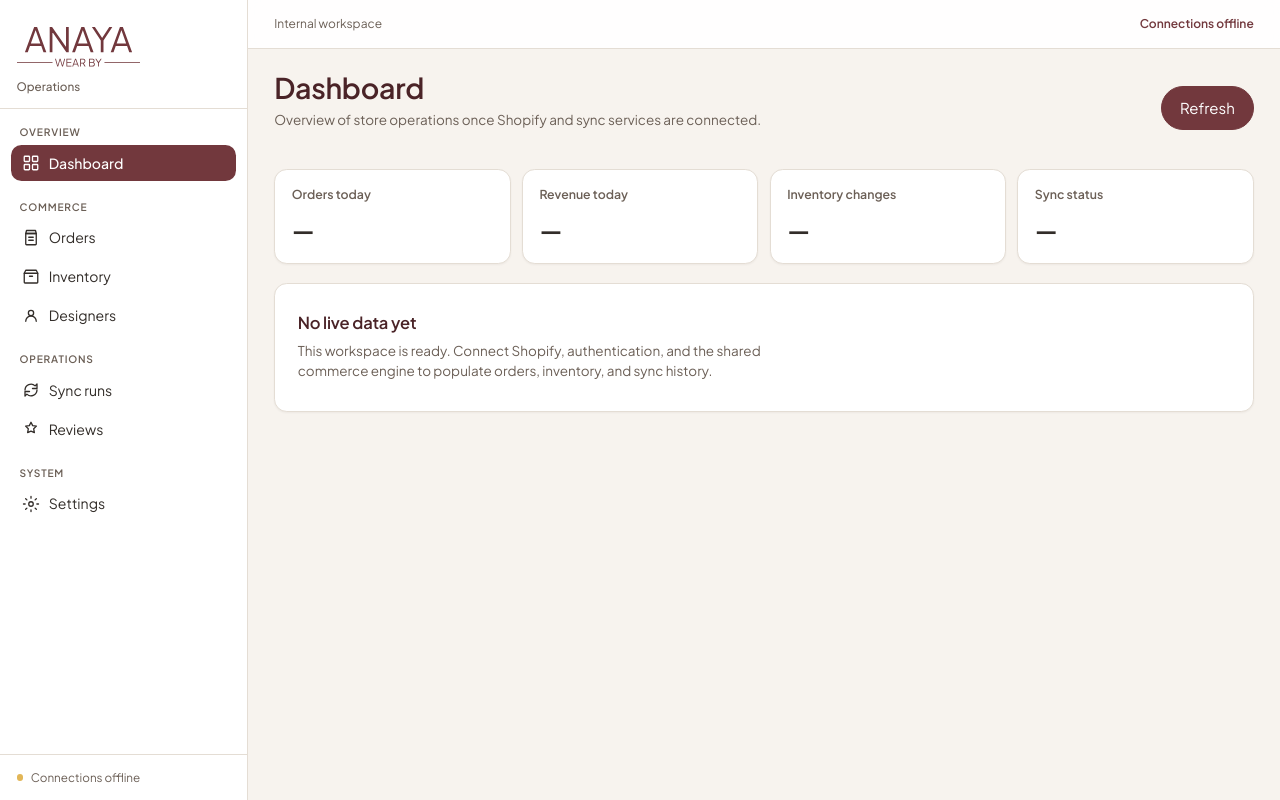
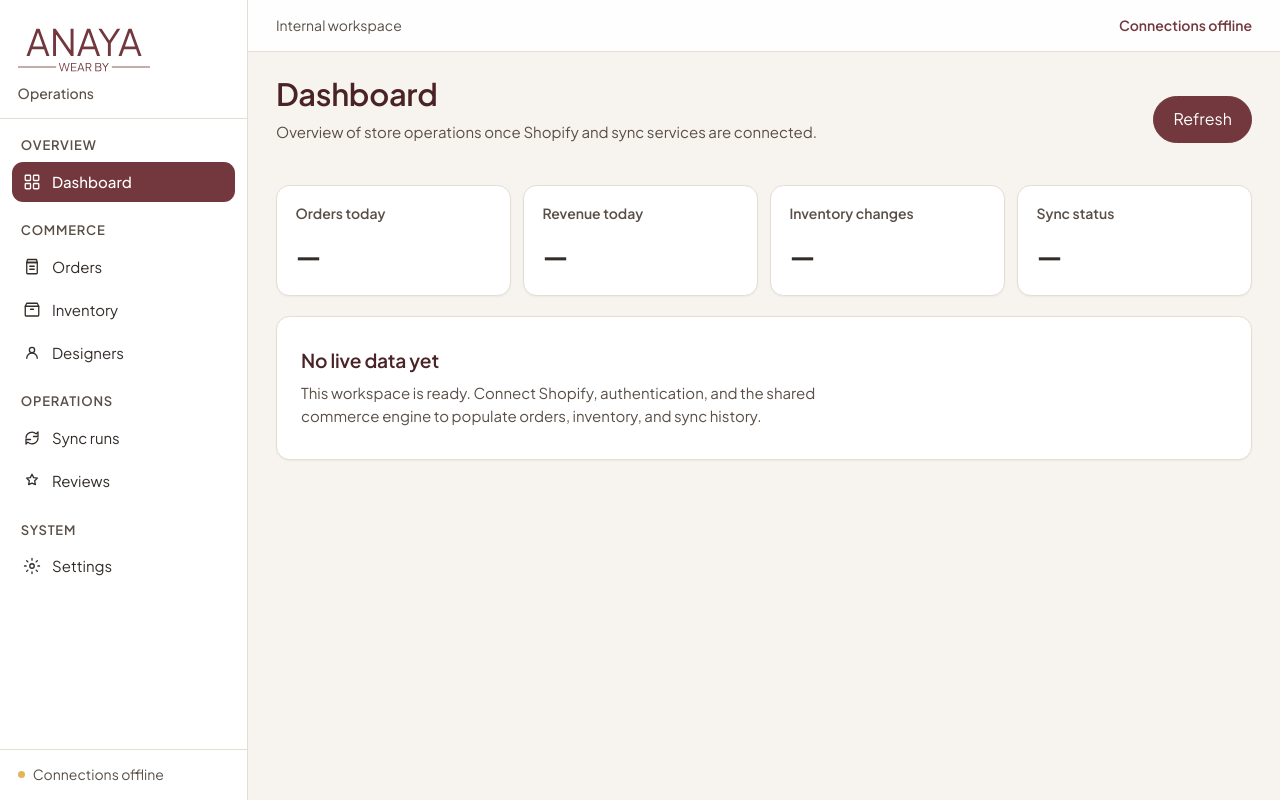
Before and after one commit to wear-by-anaya/commerce-platform, a Next.js app: page / in a window 1280 px wide. Built offline with nearby package versions, Linux system fonts and the light colour scheme.

Commit message:
fix: improve text size and contrast for readability
Co-authored-by: Cursor <cursoragent@cursor.com>

```diff
--- a/src/app/globals.css
+++ b/src/app/globals.css
@@ -2,9 +2,10 @@
   --bg: #f7f3ee;
   --surface: #ffffff;
   --ink: #322d29;
-  --muted: #6b5f56;
+  /* Darker taupe for ~4.5:1+ on cream/white */
+  --muted: #5a4f47;
   --line: #e4ddd4;
-  --line-strong: #d1c7bd;
+  --line-strong: #b8aea3;
   --sidebar: #ffffff;
   --sidebar-ink: #322d29;
   --accent: #72383d;
@@ -13,6 +14,11 @@
   --danger: #b42318;
   --warning: #b54708;
   --font-sans-family: var(--font-sans), "Plus Jakarta Sans", ui-sans-serif, system-ui, sans-serif;
+  --text-body: 1rem;
+  --text-secondary: 0.9375rem;
+  --text-small: 0.875rem;
+  --text-label: 0.8125rem;
+  --leading-body: 1.55;
   --radius: 999px;
   --radius-lg: 0.85rem;
   --shadow: 0 1px 2px rgba(50, 45, 41, 0.05);
@@ -28,9 +34,11 @@ body {
   background: var(--bg);
   color: var(--ink);
   font-family: var(--font-sans-family);
-  font-size: 0.9375rem;
-  line-height: 1.5;
+  font-size: var(--text-body);
+  line-height: var(--leading-body);
   font-weight: 400;
+  -webkit-font-smoothing: antialiased;
+  text-rendering: optimizeLegibility;
 }
 
 * {
@@ -52,7 +60,7 @@ h3 {
   font-family: var(--font-sans-family);
   font-weight: 600;
   letter-spacing: -0.01em;
-  line-height: 1.15;
+  line-height: 1.2;
   margin: 0;
   color: #4a2327;
 }
--- a/src/components/AppShell.module.css
+++ b/src/components/AppShell.module.css
@@ -53,9 +53,9 @@
 
 .brandName {
   margin: 0;
-  font-size: 0.78rem;
+  font-size: var(--text-small);
   font-weight: 700;
-  letter-spacing: 0.12em;
+  letter-spacing: 0.1em;
   text-transform: uppercase;
   color: var(--accent);
   line-height: 1.2;
@@ -64,7 +64,7 @@
 .brandProduct,
 .brandProductInline {
   margin: 0;
-  font-size: 0.78rem;
+  font-size: var(--text-small);
   color: var(--muted);
   font-weight: 500;
 }
@@ -100,9 +100,9 @@
 
 .groupLabel {
   margin: 0 0 0.4rem 0.55rem;
-  font-size: 0.68rem;
+  font-size: var(--text-label);
   font-weight: 600;
-  letter-spacing: 0.08em;
+  letter-spacing: 0.06em;
   text-transform: uppercase;
   color: var(--muted);
 }
@@ -120,11 +120,12 @@
   grid-template-columns: 1.1rem 1fr auto;
   align-items: center;
   gap: 0.7rem;
-  min-height: 2.4rem;
-  padding: 0.45rem 0.7rem;
+  min-height: 2.5rem;
+  padding: 0.5rem 0.7rem;
   border-radius: 0.7rem;
   text-decoration: none;
   color: var(--sidebar-ink);
+  font-size: var(--text-secondary);
   transition: background 0.25s var(--ease), color 0.25s var(--ease);
 }
 
@@ -156,7 +157,7 @@
   padding: 0.9rem 1.1rem;
   border-top: 1px solid var(--line);
   color: var(--muted);
-  font-size: 0.78rem;
+  font-size: var(--text-small);
 }
 
 .dot {
@@ -190,7 +191,7 @@
 .topHint,
 .topStatus {
   margin: 0;
-  font-size: 0.8rem;
+  font-size: var(--text-small);
   color: var(--muted);
 }
 
@@ -224,9 +225,9 @@
   align-items: center;
   gap: 0.55rem;
   min-width: 0;
-  font-size: 0.78rem;
+  font-size: var(--text-small);
   font-weight: 700;
-  letter-spacing: 0.1em;
+  letter-spacing: 0.08em;
   text-transform: uppercase;
   color: var(--accent);
 }
--- a/src/components/EmptyState.module.css
+++ b/src/components/EmptyState.module.css
@@ -7,12 +7,13 @@
 }
 
 .title {
-  font-size: 1.1rem;
+  font-size: 1.2rem;
 }
 
 .description {
-  margin: 0.5rem 0 0;
+  margin: 0.55rem 0 0;
   max-width: 34rem;
   color: var(--muted);
-  font-size: 0.9rem;
+  font-size: var(--text-secondary);
+  line-height: var(--leading-body);
 }
--- a/src/components/MetricCard.module.css
+++ b/src/components/MetricCard.module.css
@@ -2,21 +2,21 @@
   background: var(--surface);
   border: 1px solid var(--line);
   border-radius: var(--radius-lg);
-  padding: 1rem 1.1rem;
+  padding: 1.1rem 1.15rem;
   box-shadow: var(--shadow);
   min-height: 5.75rem;
 }
 
 .label {
   margin: 0;
-  font-size: 0.82rem;
+  font-size: var(--text-small);
   color: var(--muted);
   font-weight: 600;
 }
 
 .value {
-  margin: 0.65rem 0 0;
-  font-size: 1.55rem;
+  margin: 0.7rem 0 0;
+  font-size: 1.65rem;
   font-weight: 700;
   color: var(--ink);
 }
--- a/src/components/PageHeader.module.css
+++ b/src/components/PageHeader.module.css
@@ -8,14 +8,15 @@
 }
 
 .title {
-  font-size: clamp(1.55rem, 2.4vw, 1.9rem);
+  font-size: clamp(1.65rem, 2.4vw, 2rem);
 }
 
 .description {
-  margin: 0.4rem 0 0;
+  margin: 0.45rem 0 0;
   max-width: 36rem;
   color: var(--muted);
-  font-size: 0.9rem;
+  font-size: var(--text-secondary);
+  line-height: var(--leading-body);
 }
 
 .actions {
--- a/src/components/ui/Badge.module.css
+++ b/src/components/ui/Badge.module.css
@@ -6,7 +6,7 @@
   height: 1.15rem;
   padding: 0 0.35rem;
   border-radius: 999px;
-  font-size: 0.68rem;
+  font-size: 0.75rem;
   font-weight: 700;
   line-height: 1;
 }
--- a/src/components/ui/Toast.module.css
+++ b/src/components/ui/Toast.module.css
@@ -32,14 +32,16 @@
 
 .title {
   margin: 0;
-  font-size: 0.9rem;
+  font-size: var(--text-secondary);
   font-weight: 700;
+  color: var(--ink);
 }
 
 .description {
-  margin: 0.2rem 0 0;
-  font-size: 0.8rem;
+  margin: 0.25rem 0 0;
+  font-size: var(--text-small);
   color: var(--muted);
+  line-height: 1.45;
 }
 
 .close {
```
